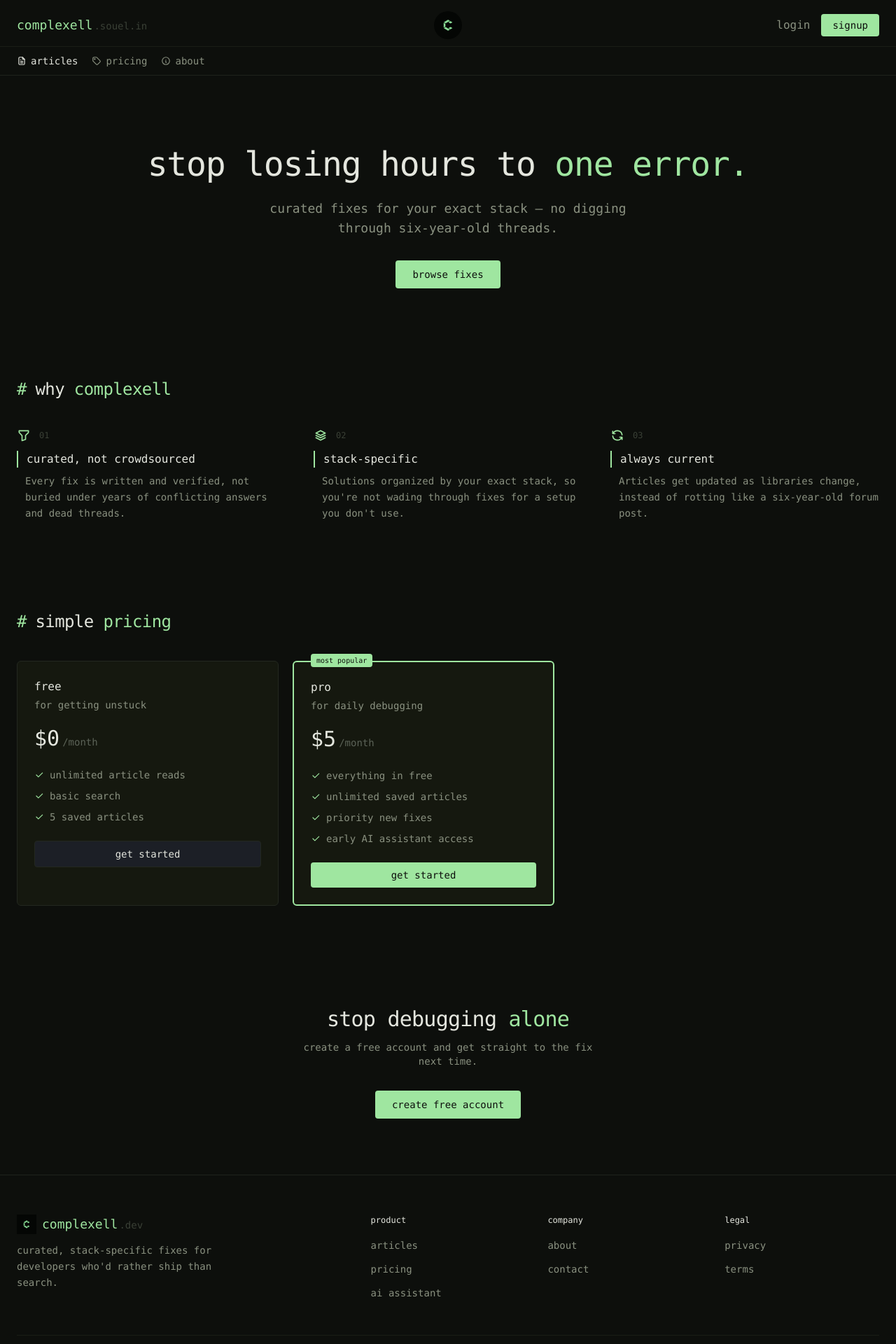
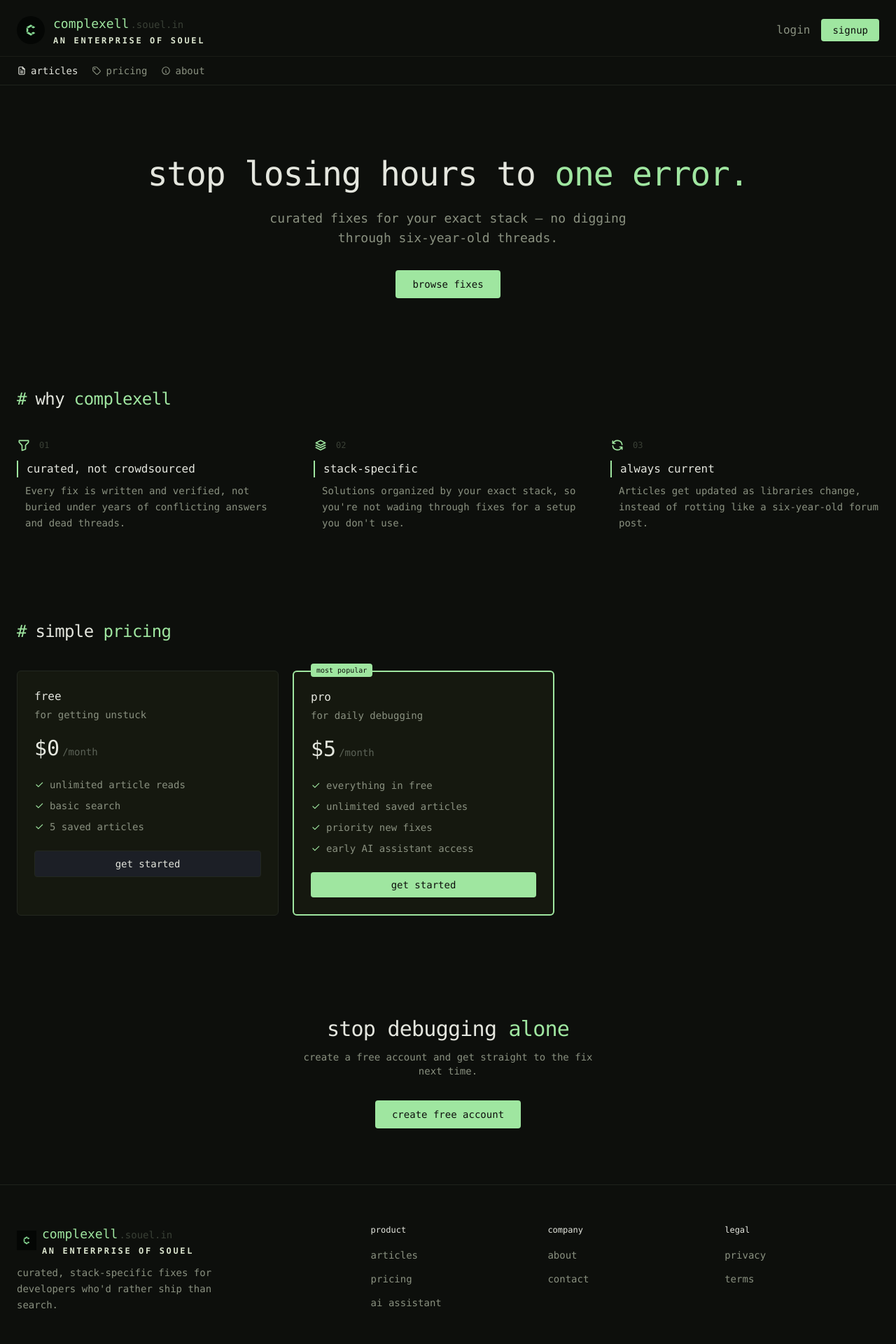
Before and after one commit to happynoob120/complexell-draft, a React (Vite) app: page / in a window 1280 px wide. Shown: the top 1920 px of the page at 70% size. Built offline with nearby package versions, Linux system fonts and the light colour scheme; no server answers.

Commit message:
Many things changed

```diff
--- a/src/api/article.api.js
+++ b/src/api/article.api.js
@@ -5,8 +5,9 @@ export const createArticle = async (articleData) => {
   return response.data;
 };
 
-export const getArticles = async (page = 1, limit = 6) => {
-  const response = await api.get(`/articles?page=${page}&limit=${limit}`);
+export const getArticles = async (page = 1, limit = 6, q = "") => {
+  const query = `?page=${page}&limit=${limit}${q ? `&q=${encodeURIComponent(q)}` : ""}`;
+  const response = await api.get(`/articles${query}`);
   return response.data;
 };
 
--- a/src/components/articles/Articlesearchbar.jsx
+++ b/src/components/articles/Articlesearchbar.jsx
@@ -1,7 +1,18 @@
 import { Link } from "react-router-dom";
+import { useEffect, useState } from "react";
 import { TbPencilPlus, TbSearch, TbArticle } from "react-icons/tb";
 
-function ArticleSearchBar() {
+function ArticleSearchBar({ onSearch, initialQuery = "" }) {
+  const [value, setValue] = useState(initialQuery);
+
+  useEffect(() => {
+    const t = setTimeout(() => {
+      onSearch && onSearch(value.trim());
+    }, 450);
+
+    return () => clearTimeout(t);
+  }, [value, onSearch]);
+
   return (
     <div className="flex flex-col lg:flex-row gap-4 mb-14">
       {/* Search */}
@@ -35,6 +46,8 @@ function ArticleSearchBar() {
 
         <input
           type="text"
+          value={value}
+          onChange={(e) => setValue(e.target.value)}
           placeholder="Search articles..."
           className="
             flex-1
--- a/src/components/layout/Footer.jsx
+++ b/src/components/layout/Footer.jsx
@@ -13,10 +13,13 @@ function Footer() {
           <div className="col-span-2">
             <Link to="/" className="flex items-center gap-2 mb-3">
               <img src={logoIcon} alt="Complexell logo" className="h-7 w-7" />
-              <span className="flex items-baseline gap-0.5">
-                <span className="text-[#9FE6A0] text-lg font-medium">complexell</span>
-                <span className="text-[#3A4036] text-sm">.dev</span>
-              </span>
+              <div className="flex flex-col">
+                <span className="flex items-baseline gap-0.5">
+                  <span className="text-[#9FE6A0] text-lg font-medium">complexell</span>
+                  <span className="text-[#3A4036] text-sm">.souel.in</span>
+                </span>
+                <span className="text-[#DCE6CF] font-semibold uppercase tracking-[0.22em] text-[11px] md:text-xs mt-0.5">an enterprise of Souel</span>
+              </div>
             </Link>
             <p className="text-[#8A9180] text-sm leading-relaxed max-w-xs">
               curated, stack-specific fixes for developers who'd rather ship than search.
--- a/src/components/layout/Navbar.jsx
+++ b/src/components/layout/Navbar.jsx
@@ -71,24 +71,21 @@ function Navbar() {
         <Link
           to="/"
           onClick={closeMobileMenu}
-          className="flex items-baseline gap-0.5"
-        >
-          <span className="text-[#9FE6A0] text-base md:text-lg font-medium">
-            complexell
-          </span>
-          <span className="text-[#3A4036] text-xs md:text-sm">.souel.in</span>
-        </Link>
-
-        <Link
-          to="/"
-          onClick={closeMobileMenu}
-          className="absolute left-1/2 -translate-x-1/2"
+          className="flex items-center gap-3"
         >
           <img
             src={logoIcon}
             alt="Complexell"
             className="w-9 h-9 md:w-10 md:h-10 rounded-full"
           />
+
+          <div className="flex flex-col leading-none">
+            <div className="flex items-baseline gap-0.5">
+              <span className="text-[#9FE6A0] text-base md:text-lg font-medium">complexell</span>
+              <span className="text-[#3A4036] text-xs md:text-sm">.souel.in</span>
+            </div>
+            <span className="text-[#DCE6CF] font-semibold uppercase tracking-[0.22em] text-[11px] md:text-xs mt-0.5">an enterprise of Souel</span>
+          </div>
         </Link>
 
         {/* Desktop Auth */}
--- a/src/pages/Articles.jsx
+++ b/src/pages/Articles.jsx
@@ -4,7 +4,7 @@ import ArticleSearchBar from "../components/articles/Articlesearchbar.jsx";
 import Button from "../components/articles/ArticleButton.jsx";
 import FeaturedArticle from "../components/articles/FeaturedArticle.jsx";
 import ArticlesFeed from "../components/articles/ArticlesFeed.jsx";
-import { useEffect, useState } from "react";
+import { useEffect, useState, useCallback } from "react";
 import { getArticles, getFeaturedArticle } from "../api/article.api";
 import ArticleCardSkeleton from "../components/articles/ArticleCardSkeleton.jsx";
 import FeaturedArticleSkeleton from "../components/articles/FeaturedArticleSkeleton";
@@ -12,26 +12,53 @@ function Articles() {
   const [articles, setArticles] = useState([]);
   const [featuredArticle, setFeaturedArticle] = useState("");
   const [loading, setLoading] = useState(true);
+  const [page, setPage] = useState(1);
+  const [hasMore, setHasMore] = useState(false);
+  const [query, setQuery] = useState("");
   useEffect(() => {
-    const fetchArticles = async () => {
+    const fetchFeatured = async () => {
       try {
-        const response = await getArticles();
         const featuredResponse = await getFeaturedArticle();
-        setArticles(response.articles);
         setFeaturedArticle(featuredResponse.article);
+      } catch (error) {
+        console.error(error);
+      }
+    };
+
+    fetchFeatured();
+  }, []);
+
+  const fetchPage = useCallback(
+    async (p = 1, q = "", append = false) => {
+      setLoading(true);
+      try {
+        const response = await getArticles(p, 6, q);
+
+        if (append) {
+          setArticles((prev) => [...prev, ...response.articles]);
+        } else {
+          setArticles(response.articles);
+        }
+
+        setHasMore(response.hasMore);
       } catch (error) {
         console.error(error);
       } finally {
         setLoading(false);
       }
-    };
+    },
+    [],
+  );
 
-    fetchArticles();
-  }, []);
+  useEffect(() => {
+    // When query changes, reset to page 1 and fetch
+    setPage(1);
+    fetchPage(1, query, false);
+  }, [query, fetchPage]);
   return (
     <>
       <div className="max-w-7xl mx-auto px-6 lg:px-10 mt-8 mb-14">
-        <ArticleSearchBar />
+        <ArticleSearchBar onSearch={setQuery} initialQuery={query} />
       </div>
       <section className="max-w-full mx-auto px-4 sm:px-6 lg:px-10 mt-8 mb-14">
         {loading ? (
@@ -65,7 +92,11 @@ function Articles() {
             ))}
           </div>
         ) : (
-          <ArticlesFeed articles={articles} />
+          <ArticlesFeed articles={articles} loading={loading} hasMore={hasMore} onLoadMore={async () => {
+            const next = page + 1;
+            setPage(next);
+            await fetchPage(next, query, true);
+          }} />
         )}
       </section>
     </>
```
